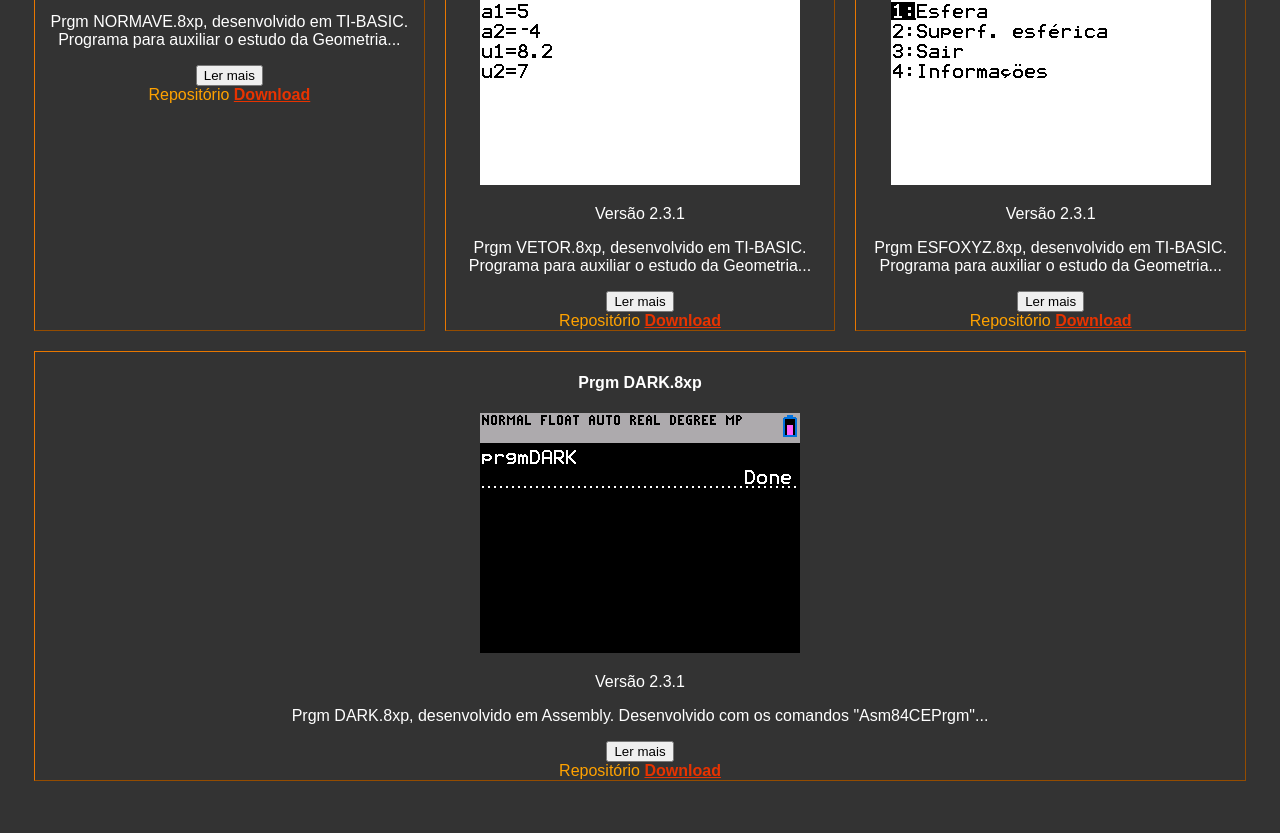
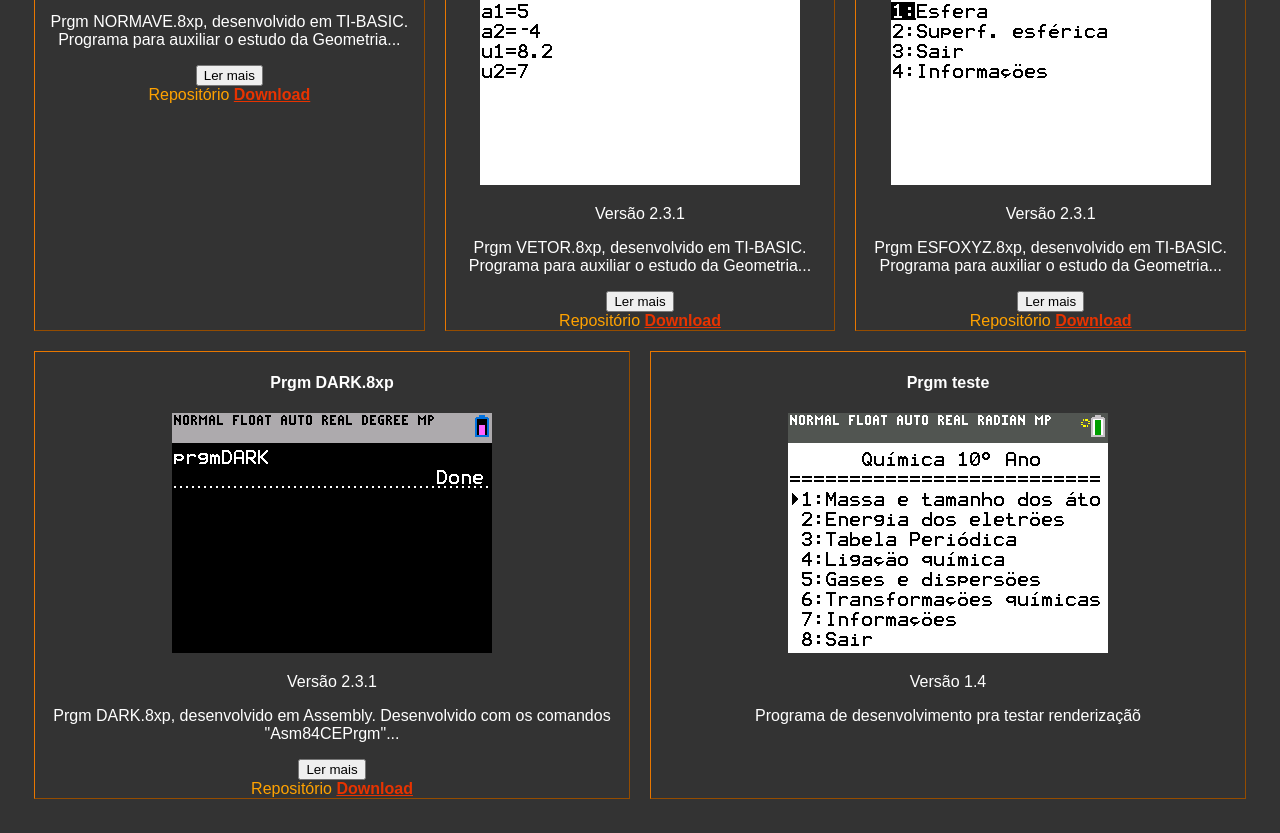
Before and after one commit to jp2435/cpsoftware.pt, a plain HTML site: page downloads/index.html in a window 1280 px wide. Shown: the part 1188-2021 px from the top of the page. Drawn offline with Linux system fonts and the light colour scheme.

Commit message:
Função teste de renderização

```diff
--- a/downloads/index.html
+++ b/downloads/index.html
@@ -24,7 +24,7 @@
           <header>
             <h2 id="headertitle">Programas disponíveis</h1>
           </header>
-          <section class="flex">
+          <section class="flex" section-content>
             <div>
               <h4 class="titleprgm">Prgm QUIMICA.8xp</h4>
                 <img src="/imagens/prgm/quimica320.png" alt="Programa QUIMICA.8xp">
--- a/downloads/scriptd.js
+++ b/downloads/scriptd.js
@@ -156,3 +156,26 @@
     btnalterar.innerHTML = "Ocultar"
   }
 }
+
+const sectionFlexContent = document.querySelector('[section-content]')
+function criarDivs(){
+  const divIndividual = document.createElement('div')
+  const h4 = document.createElement('h4')
+  const image = new Image()
+  const version = document.createElement('p')
+  const description = document.createElement('p')
+
+  h4.innerHTML = 'Prgm teste'
+  image.src='../imagens/prgm/quimica320.png'
+  version.innerHTML = 'Versão 1.4'
+  description.innerHTML='Programa de desenvolvimento pra testar renderizaçãõ'
+
+  divIndividual.append(h4)
+  divIndividual.append(image)
+  divIndividual.append(version)
+  divIndividual.append(description)
+
+
+  sectionFlexContent.append(divIndividual)
+}
+criarDivs()
```
Lines whose indentation alone changed are shown as unchanged.
